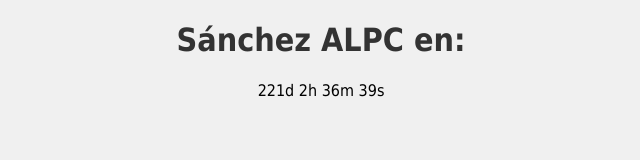
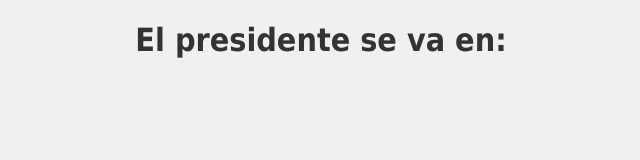
Before and after one commit to aitortema/ALPC, a plain HTML site: page index.html in a window 1280 px wide. Shown: the whole page, without its empty margins (319-959 px from the left). Drawn offline with Linux system fonts and the light colour scheme.

Commit message:
Update index.html

```diff
--- a/index.html
+++ b/index.html
@@ -3,12 +3,13 @@
 <head>
     <meta charset="UTF-8">
     <meta name="viewport" content="width=device-width, initial-scale=1.0">
-    <title>¡Hasta la vista presidente!</title>
+    <title>ALPC</title>
     <link rel="stylesheet" href="styles.css">
 </head>
 <body>
-    <h1>Sánchez ALPC en:</h1>
-    <p id="cuentaatras"></p>
+    <h1>El presidente se va en:</h1>
+    <p id="cuentaAtras"></p>
+    <p id="fechaFinal"></p> <!-- Agregamos un nuevo elemento para mostrar la fecha final -->
     <script src="script.js" type="text/javascript"></script>
 </body>
 </html>
```
